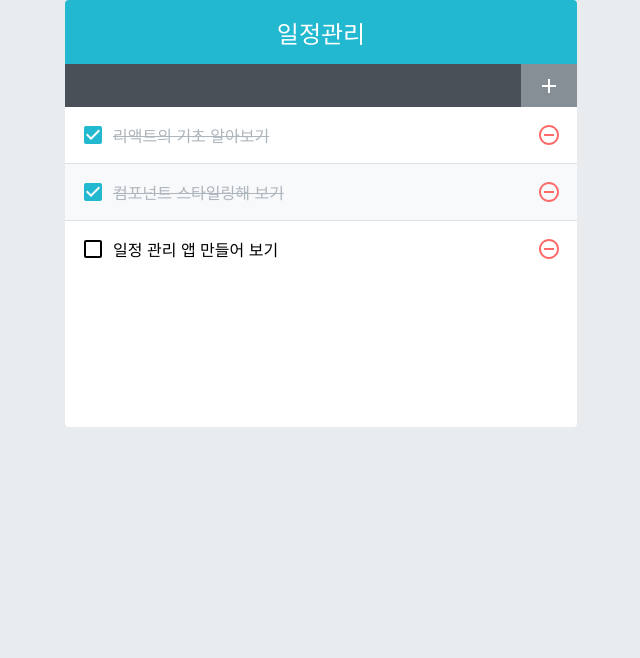
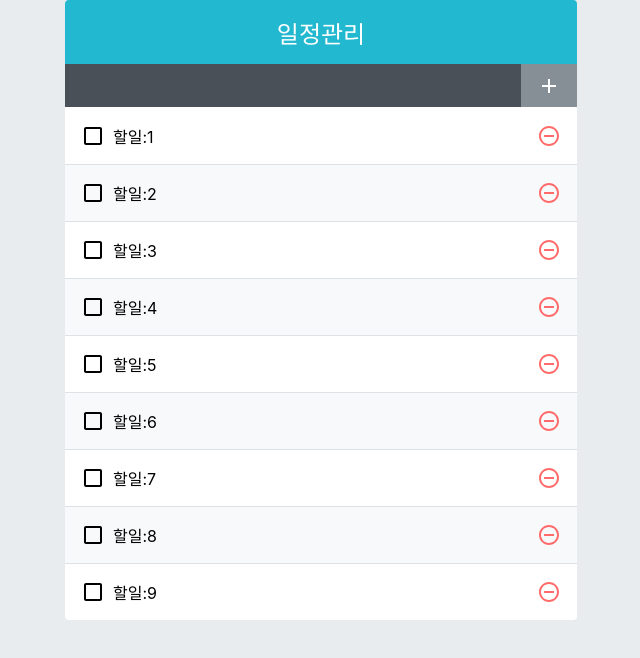
Before and after one commit to publisherleewoo/react-exericse-200613, a React (Create React App) app: page / in a window 1280 px wide. Shown: the top 658 px of the page, without its empty margins (319-959 px from the left). Built offline with nearby package versions, Linux system fonts and the light colour scheme.

Commit message:
200718  immer

```diff
--- a/package.json
+++ b/package.json
@@ -11,7 +11,8 @@
     "react": "^16.13.1",
     "react-dom": "^16.13.1",
     "react-icons": "^3.10.0",
-    "react-scripts": "3.4.1"
+    "react-scripts": "3.4.1",
+    "react-virtualized": "^9.21.2"
   },
   "scripts": {
     "start": "react-scripts start",
--- a/src/App.js
+++ b/src/App.js
@@ -1,36 +1,45 @@
-import React, { useState, useCallback, useRef } from "react";
-
-// import EventPractice from './EventPractice';
-// import EventPracticeF from './EventPracticeF';
-// import ValidationSample from './ValidationSample';
-// import EventPracticeFList from './EventPracticeFList';
-// import Info from "./Info";
-// import CounterReducer from "./CounterReducer";
-// import Average from "./Average";
+import React, { useCallback, useRef, useReducer } from "react";
 import TodoTemplate from "./TodoTemplate";
 import TodoInsert from "./TodoInsert";
 import TodoList from "./TodoList";
 
+function createBulkTodos() {
+    const arr = [];
+    for (let i = 1; i <= 2500; i++) {
+        arr.push({
+            id: i,
+            text: `할일:${i}`,
+            checked: false,
+        });
+    }
+    return arr;
+}
+
+function todoReducer(todos, action) {
+    switch (action.type) {
+        case "INSERT":
+            return todos.concat(action.todo);
+        case "REMOVE":
+            return todos.filter((todo) => todo.id !== action.id);
+        case "TOGGLE":
+            return todos.map((todo) =>
+                todo.id === action.id
+                    ? { ...todo, checked: !todo.checked }
+                    : todo
+            );
+        default:
+            return todos;
+    }
+}
+
 const App = () => {
-    // const [visible, setVisible] = useState(false);
-    const nextId = useRef(4);
-    const [todos, setTodos] = useState([
-        {
-            id: 1,
-            text: "리액트의 기초 알아보기",
-            checked: true,
-        },
-        {
-            id: 2,
-            text: "컴포넌트 스타일링해 보기",
-            checked: true,
-        },
-        {
-            id: 3,
-            text: "일정 관리 앱 만들어 보기",
-            checked: false,
-        },
-    ]);
+    const [todos, dispatch] = useReducer(
+        todoReducer,
+        undefined,
+        createBulkTodos
+    );
+
+    const nextId = useRef(2501);
 
     const onInsert = useCallback(
         (text) => {
@@ -39,42 +48,24 @@ const App = () => {
                 text,
                 checked: false,
             };
-            setTodos(todos.concat(todo));
+            dispatch({ type: "INSERT", todo });
             nextId.current += 1;
         },
         [todos]
     );
 
-    const onRemove = useCallback(
+    const onRemove = useCallback((id) => {
+        dispatch({ type: "REMOVE", id });
+    }, []);
+
+    const onToggle = useCallback(
         (id) => {
-            setTodos(todos.filter((todo) => todo.id !== id));
+            dispatch({ type: "TOGGLE", id });
         },
         [todos]
     );
-
-    const onToggle = useCallback(
-        (id) => {
-            setTodos(
-                todos.map((todo) =>
-                    todo.id === id ? { ...todo, checked: !todo.checked } : todo
-                )
-            );
-        },
-        [todos]
-    );
-
     return (
         <div>
-            {/* <button
-                onClick={() => {
-                    setVisible(!visible);
-                }}
-            >
-                {visible ? "숨기기" : "보이기"}
-            </button>
-            {visible && <Info></Info>} */}
-            {/* <CounterReducer></CounterReducer> */}
-            {/* <Average></Average> */}
             <TodoTemplate>
                 <TodoInsert onInsert={onInsert}></TodoInsert>
                 <TodoList
--- a/src/TodoList.js
+++ b/src/TodoList.js
@@ -1,20 +1,35 @@
-import React from "react";
+import React, { useCallback } from "react";
 import TodoListItem from "./TodoListItem";
 import "./TodoList.scss";
+import { List } from "react-virtualized";
 const TodoList = ({ todos, onRemove, onToggle }) => {
+    const rowRenderer = useCallback(
+        ({ index, key, style }) => {
+            const todo = todos[index];
+            return (
+                <TodoListItem
+                    todo={todo}
+                    key={key}
+                    onRemove={onRemove}
+                    onToggle={onToggle}
+                    style={style}
+                ></TodoListItem>
+            );
+        },
+        [todos, onRemove, onToggle]
+    );
+
     return (
-        <div className="TodoList">
-            {todos.map((todo) => {
-                return (
-                    <TodoListItem
-                        todo={todo}
-                        key={todo.id}
-                        onRemove={onRemove}
-                        onToggle={onToggle}
-                    />
-                );
-            })}
-        </div>
+        <List
+            className="TodoList"
+            width={512}
+            height={513}
+            rowCount={todos.length} //항목 갯수
+            rowHeight={57}
+            rowRenderer={rowRenderer} //항목을 랜더링할때 쓰이는 함수
+            list={todos}
+            style={{ outline: "none" }} //List에 기본 적용되는 outline 스타일 제거
+        ></List>
     );
 };
 
--- a/src/TodoListItem.js
+++ b/src/TodoListItem.js
@@ -6,11 +6,12 @@ import {
 } from "react-icons/md";
 import cn from "classnames";
 import "./TodoListItem.scss";
-const TodoListItems = ({ todo, onRemove, onToggle }) => {
+
+const TodoListItem = ({ todo, onRemove, onToggle, style }) => {
     const { id, text, checked } = todo;
 
     return (
-        <div className="TodoListItem">
+        <div className="TodoListItem" style={style}>
             <div
                 className={cn("checkbox", { checked })}
                 onClick={() => onToggle(id)}
@@ -30,4 +31,9 @@ const TodoListItems = ({ todo, onRemove, onToggle }) => {
     );
 };
 
-export default TodoListItems;
+export default React.memo(TodoListItem, (prevProps, nextProps) => {
+    //true가 나오면 memo가 실행이 되서 랜더링이 안된다.
+
+    //false가 나오면 memo가 실행이 안되서 랜더링이 된다.
+    return prevProps.todo === nextProps.todo;
+});
--- a/src/TodoListItem.scss
+++ b/src/TodoListItem.scss
@@ -1,15 +1,16 @@
-// .TodoListItem-virtualized {
-//     & + & {
-//         border-top: 1px solid #dee2e6;
-//     }
-//     &:nth-child(even) {
-//         // 격줄로 list에 색 넣기(가독성 상승)
-//         background: #f8f9fa;
-//     }
-// }
+.TodoListItem-virtualized {
+    & + & {
+        border-top: 1px solid #dee2e6;
+    }
+    &:nth-child(even) {
+        // 격줄로 list에 색 넣기(가독성 상승)
+        background: #f8f9fa;
+    }
+}
 
 .TodoListItem {
     padding: 1rem;
+    box-sizing: border-box;
     display: flex; // flex 기능을 쓰겠다 이런건가...?
     align-items: center; // 세로 중앙 정렬
     &:nth-child(even) {
```
Also changed, not shown: src/Appbak.js (added, +90 -0 lines), 새 텍스트 문서.txt (added), 1 other file (tests, documents, lock files or other folders).
